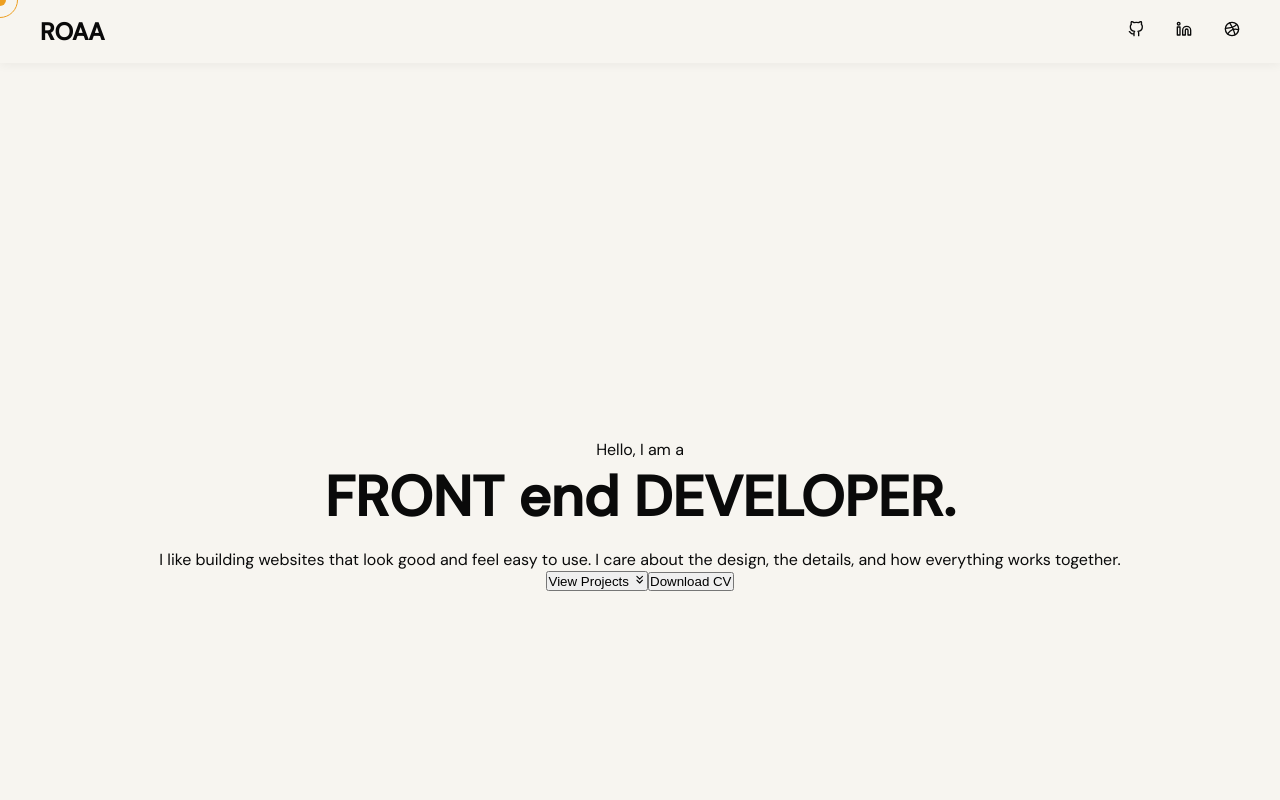
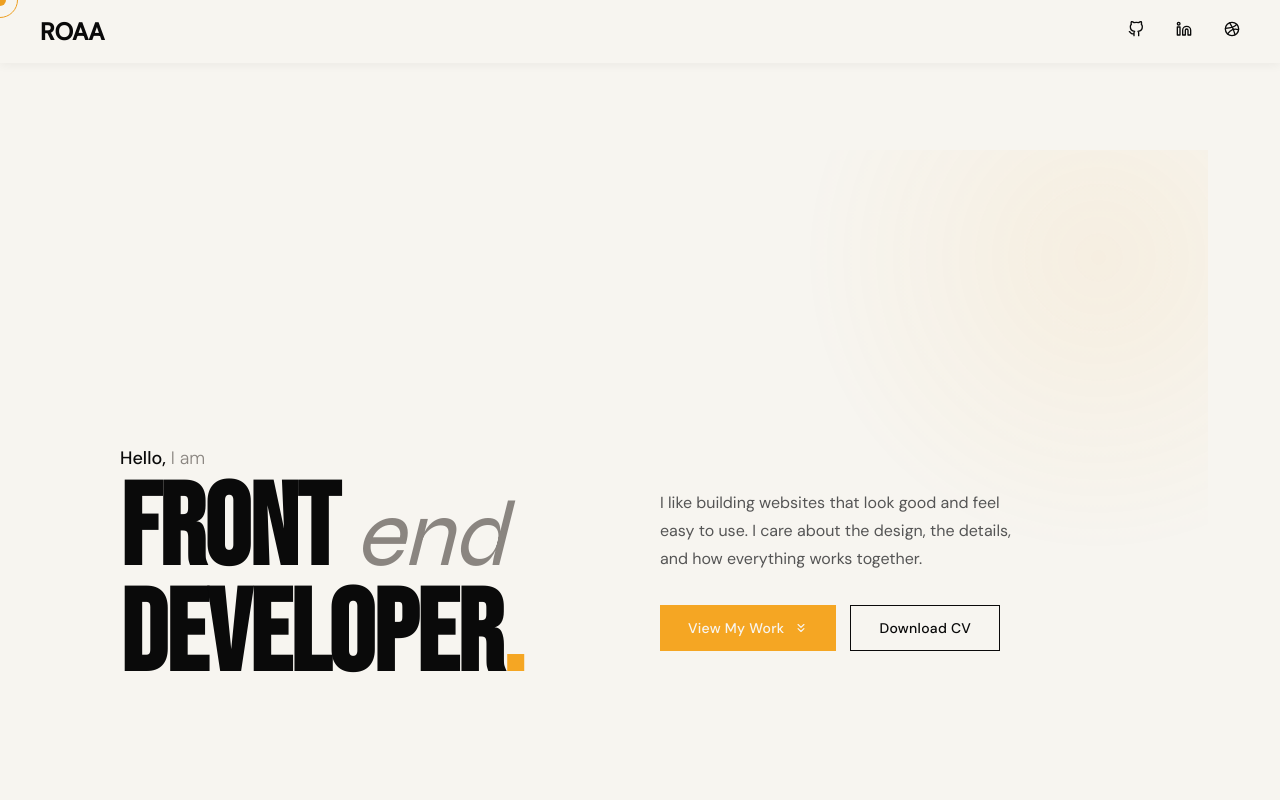
Before and after one commit to RoaaBadr/ro.frontdev, a React (Vite) app: page / in a window 1280 px wide. Shown: the top 800 px of the page. Built offline with nearby package versions, Linux system fonts and the light colour scheme.

Commit message:
add splash screen and introduce reveal animations

```diff
--- a/src/App.css
+++ b/src/App.css
@@ -3,6 +3,8 @@
   display: flex;
   flex-direction: column;
 }
+
+
 
 .header {
   position: fixed;
--- a/src/App.jsx
+++ b/src/App.jsx
@@ -1,9 +1,13 @@
-import './App.css'
+import { useEffect, useRef, useState } from "react";
+import SplashScreen from './components/SplashScreen'
 import Hero from './components/Hero'
 import Nav from './components/Nav'
-import { useEffect, useRef } from "react";
+import './App.css'
 
 function App() {
+  //Splash Screen State
+  const [showSplash, setShowSplash] = useState(true);
+
   // Cursor Effect
   const cursorRef = useRef(null);
   const ringRef = useRef(null);
@@ -67,11 +71,15 @@ function App() {
 
   return (
     <div className="app">
-
       { /* Cursors */}
       <div className="cursor" id="cursor" ref={cursorRef}></div>
       <div className="cursor-ring" id="cursorRing" ref={ringRef}></div>
 
+      { /* Sit */}
+      {showSplash ? (
+        <SplashScreen onFinish={() => setShowSplash(false)} />
+      ) : (
+        <div id="site" className="visible">
           <header className="header">
             <Nav />
           </header>
@@ -115,6 +123,8 @@ function App() {
             <p>&copy; 2026 John Doe. All rights reserved.</p>
           </footer>
         </div>
+      )}
+    </div>
   )
 }
 
--- a/src/components/Hero.jsx
+++ b/src/components/Hero.jsx
@@ -1,23 +1,30 @@
 import '../css/Hero.css';
 import { FiChevronsDown } from "react-icons/fi";
+import { useEffect, useState } from "react";
 
-function Hero () {
-  return (
-    <section className="hero">
-      <div className="container">
-        {/** Right Side */}
-        <p>Hello, I am a</p>
-        <h1>FRONT <span>end</span> DEVELOPER.</h1>
+function Hero() {
+    const [show, setShow] = useState(false);
+    useEffect(() => {
+        setTimeout(() => setShow(true), 100);
+    }, []);
 
-        {/** Left Side */}
-        <p>I like building websites that look good and feel easy to use.
-            I care about the design, the details, and how everything
-            works together.
-        </p>
-        <button><a href="#projects">View Projects</a> <FiChevronsDown /></button>
-        <button><a href="https://example.com/cv.pdf" target="_blank" rel="noopener noreferrer">Download CV</a></button>
-      </div>
-    </section>
-  );
+    return (
+        <section className="hero">
+            <div className="hero-left">
+                <div className={`hero-greeting reveal ${show ? 'visible' : ''}`} id="hg"><b>Hello,</b> I am</div>
+                <h1 className={`hero-title reveal ${show ? 'visible' : ''}`} id="ht">
+                    FRONT <em>end</em><br />
+                    DEVELOPER<span className="hero-dot">.</span>
+                </h1>
+            </div>
+            <div className={`hero-right reveal ${show ? 'visible' : ''}`} id="hr">
+                <p className="hero-desc">I like building websites that look good and feel easy to use. I care about the design, the details, and how everything works together.</p>
+                <div className="hero-btns">
+                    <a href="#works" className="btn-primary">View My Work <FiChevronsDown/></a>
+                    <a href="#" className="btn-outline">Download CV</a>
+                </div>
+            </div>
+        </section>
+    );
 }
 export default Hero
--- /dev/null
+++ b/src/components/SplashScreen.jsx
@@ -0,0 +1,51 @@
+import { useEffect, useState } from "react";
+import '../css/SplashScreen.css';
+
+export default function SplashScreen({ onFinish }) {
+  const [count, setCount] = useState(0);
+  const [hide, setHide] = useState(false);
+
+useEffect(() => {
+    // Counter animation
+    const interval = setInterval(() => {
+      setCount((prev) => {
+        const next = Math.min(prev + 2, 100);
+        if (next === 100) clearInterval(interval);
+        return next;
+      });
+    }, 30);
+
+    // Splash timing
+    const timer = setTimeout(() => {
+      setHide(true);
+
+      setTimeout(() => {
+        onFinish(); // tell App to show main content
+      }, 900);
+    }, 3200);
+
+        return () => {
+      clearInterval(interval);
+      clearTimeout(timer);
+    };
+  }, [onFinish]);
+
+  return (
+    <div className={`splash ${hide ? "hide" : ""}`}>
+
+      <div id="splash">
+        <div className="splash-grid"></div>
+        <div className="splash-text-wrap">
+          <div className="splash-hello">Portfolio — 2025</div>
+          <div className="splash-name">ROA<span>A</span></div>
+          <div className="splash-role">Frontend Developer &amp; UI Designer</div>
+        </div>
+        <div className="splash-progress">
+          <div className="splash-bar-bg"><div className="splash-bar-fill"></div></div>
+          <div className="splash-num" id="splashNum">000</div>
+        </div>
+      </div>
+
+    </div>
+  );
+}
--- a/src/css/Hero.css
+++ b/src/css/Hero.css
@@ -1,46 +1,161 @@
-
+/* ── HERO ── */
 .hero {
-  min-height: calc(100vh - 70px);
-  display: flex;
-  align-items: center;
-  justify-content: center;
-  text-align: center;
-  background-color: var(--light-background);
+    min-height: 100vh;
+    display: grid;
+    grid-template-columns: 1fr 1fr;
+    align-items: center;
+    padding: 120px 48px 80px;
+    gap: 40px;
+    position: relative;
+    overflow: hidden;
 }
 
-.hero-content {
-  max-width: 800px;
+.hero::before {
+    content: '';
+    position: absolute;
+    top: -200px;
+    right: -200px;
+    width: 600px;
+    height: 600px;
+    background: radial-gradient(circle, rgba(245, 166, 35, 0.07) 0%, transparent 70%);
+    pointer-events: none;
+    animation: orbFloat 8s ease-in-out infinite;
 }
 
-.hero h1 {
-  font-size: 3.5rem;
-  margin-bottom: 1rem;
-  color: var(--primary-color);
+@keyframes orbFloat {
+
+    0%,
+    100% {
+        transform: translate(0, 0);
+    }
+
+    50% {
+        transform: translate(-40px, 30px);
+    }
 }
 
-.hero-subtitle {
-  font-size: 1.5rem;
-  color: var(--accent-color);
-  margin-bottom: 1rem;
+.hero-left {
+    position: relative;
 }
 
-.hero-description {
-  font-size: 1.125rem;
-  color: var(--secondary-color);
-  margin-bottom: 2rem;
+.hero-greeting {
+    font-family: 'DM Sans', sans-serif;
+    font-size: 18px;
+    font-weight: 300;
+    color: var(--mid);
+    margin-bottom: 8px;
+    opacity: 0;
+    transform: translateX(-30px);
+    transition: opacity 0.7s ease, transform 0.7s ease;
 }
 
-.cta-button {
-  display: inline-block;
-  padding: 1rem 2rem;
-  background-color: var(--accent-color);
-  color: var(--white);
-  border-radius: 50px;
-  font-weight: 600;
-  transition: transform 0.3s ease, box-shadow 0.3s ease;
+.hero-greeting.visible {
+    opacity: 1;
+    transform: translateX(0);
 }
 
-.cta-button:hover {
-  transform: translateY(-2px);
-  box-shadow: 0 10px 20px rgba(9, 132, 227, 0.3);
+.hero-greeting b {
+    color: var(--black);
+    font-weight: 500;
 }
+
+.hero-title {
+    font-family: 'Bebas Neue', sans-serif;
+    font-size: clamp(72px, 9vw, 120px);
+    line-height: 0.92;
+    letter-spacing: -0.01em;
+    margin-bottom: 4px;
+    opacity: 0;
+    transform: translateX(-40px);
+    transition: opacity 0.8s ease 0.1s, transform 0.8s ease 0.1s;
+}
+
+.hero-title.visible {
+    opacity: 1;
+    transform: translateX(0);
+}
+
+.hero-title em {
+    font-style: italic;
+    font-family: 'Syne', sans-serif;
+    font-weight: 400;
+    font-size: 0.8em;
+    color: var(--mid);
+}
+
+.hero-dot {
+    color: var(--amber);
+}
+
+.hero-right {
+    display: flex;
+    flex-direction: column;
+    gap: 32px;
+    opacity: 0;
+    transform: translateX(30px);
+    transition: opacity 0.8s ease 0.2s, transform 0.8s ease 0.2s;
+}
+
+.hero-right.visible {
+    opacity: 1;
+    transform: translateX(0);
+}
+
+.hero-desc {
+    font-size: 16px;
+    line-height: 1.75;
+    color: #555;
+    max-width: 360px;
+}
+
+.hero-btns {
+    display: flex;
+    gap: 14px;
+    flex-wrap: wrap;
+}
+
+.btn-primary {
+    display: inline-flex;
+    align-items: center;
+    gap: 10px;
+    background: var(--amber);
+    color: var(--white);
+    padding: 14px 28px;
+    font-family: 'DM Sans', sans-serif;
+    font-size: 14px;
+    font-weight: 500;
+    text-decoration: none;
+    border: none;
+    cursor: pointer;
+    transition: background 0.25s ease, transform 0.25s ease, gap 0.25s ease;
+    letter-spacing: 0.02em;
+}
+
+.btn-primary:hover {
+    background: var(--amber-dark);
+    transform: translateY(-2px);
+    gap: 16px;
+}
+
+.btn-outline {
+    display: inline-flex;
+    align-items: center;
+    gap: 10px;
+    background: transparent;
+    color: var(--black);
+    padding: 13px 28px;
+    font-family: 'DM Sans', sans-serif;
+    font-size: 14px;
+    font-weight: 500;
+    text-decoration: none;
+    border: 1.5px solid var(--black);
+    cursor: pointer;
+    transition: background 0.25s ease, color 0.25s ease, transform 0.25s ease;
+    letter-spacing: 0.02em;
+}
+
+.btn-outline:hover {
+    background: var(--black);
+    color: var(--white);
+    transform: translateY(-2px);
+}
--- /dev/null
+++ b/src/css/SplashScreen.css
@@ -0,0 +1,150 @@
+/* ── SPLASH SCREEN ── */
+  #splash {
+    position: fixed;
+    inset: 0;
+    background: var(--black);
+    z-index: 1000;
+    display: flex;
+    align-items: center;
+    justify-content: center;
+    flex-direction: column;
+    overflow: hidden;
+  }
+
+  .splash-grid {
+    position: absolute;
+    inset: 0;
+    background-image:
+      linear-gradient(rgba(245,166,35,0.06) 1px, transparent 1px),
+      linear-gradient(90deg, rgba(245,166,35,0.06) 1px, transparent 1px);
+    background-size: 60px 60px;
+    animation: gridPulse 4s ease-in-out infinite;
+  }
+
+  @keyframes gridPulse {
+    0%, 100% { opacity: 0.4; }
+    50% { opacity: 1; }
+  }
+
+  .splash-text-wrap {
+    text-align: center;
+    position: relative;
+    z-index: 2;
+  }
+
+  .splash-hello {
+    font-family: 'DM Sans', sans-serif;
+    font-weight: 300;
+    font-size: clamp(14px, 2vw, 18px);
+    color: var(--amber);
+    letter-spacing: 0.4em;
+    text-transform: uppercase;
+    opacity: 0;
+    transform: translateY(20px);
+    animation: fadeUp 0.8s ease 0.3s forwards;
+  }
+
+  .splash-name {
+    font-family: 'Bebas Neue', sans-serif;
+    font-size: clamp(80px, 14vw, 180px);
+    color: var(--white);
+    line-height: 0.9;
+    letter-spacing: -0.02em;
+    opacity: 0;
+    transform: translateY(40px);
+    animation: fadeUp 0.8s ease 0.6s forwards;
+  }
+
+  .splash-name span {
+    color: var(--amber);
+    display: inline-block;
+    animation: glitch 6s 2s infinite;
+  }
+
+  @keyframes glitch {
+    0%, 95%, 100% { clip-path: none; transform: none; }
+    96% { clip-path: polygon(0 20%, 100% 20%, 100% 40%, 0 40%); transform: translateX(-4px); }
+    97% { clip-path: polygon(0 60%, 100% 60%, 100% 80%, 0 80%); transform: translateX(4px); }
+    98% { clip-path: polygon(0 40%, 100% 40%, 100% 60%, 0 60%); transform: translateX(-2px); }
+    99% { clip-path: none; transform: translateX(0); }
+  }
+
+  .splash-role {
+    font-family: 'DM Sans', sans-serif;
+    font-weight: 300;
+    font-size: clamp(13px, 1.5vw, 16px);
+    color: var(--mid);
+    letter-spacing: 0.25em;
+    text-transform: uppercase;
+    margin-top: 16px;
+    opacity: 0;
+    animation: fadeUp 0.8s ease 0.9s forwards;
+  }
+
+  .splash-progress {
+    position: absolute;
+    bottom: 48px;
+    left: 50%;
+    transform: translateX(-50%);
+    width: 200px;
+    opacity: 0;
+    animation: fadeIn 0.5s ease 1.2s forwards;
+  }
+
+  .splash-bar-bg {
+    height: 1px;
+    background: rgba(255,255,255,0.1);
+    width: 100%;
+  }
+
+  .splash-bar-fill {
+    height: 1px;
+    background: var(--amber);
+    width: 0%;
+    animation: barFill 1.6s cubic-bezier(0.4,0,0.2,1) 1.4s forwards;
+  }
+
+  @keyframes barFill {
+    to { width: 100%; }
+  }
+
+  .splash-num {
+    font-family: 'Bebas Neue', sans-serif;
+    font-size: 11px;
+    color: var(--mid);
+    letter-spacing: 0.3em;
+    margin-top: 10px;
+    text-align: right;
+    counter-reset: num;
+    animation: countUp 1.6s ease 1.4s forwards;
+  }
+
+  @keyframes countUp {
+    0% { content: '000'; }
+    100% { content: '100'; }
+  }
+
+  #splash.hide {
+    animation: splashExit 0.9s cubic-bezier(0.7,0,0.3,1) forwards;
+  }
+
+  @keyframes splashExit {
+    0% { clip-path: polygon(0 0, 100% 0, 100% 100%, 0 100%); }
+    100% { clip-path: polygon(0 0, 100% 0, 100% 0, 0 0); }
+  }
+
+  @keyframes fadeUp {
+    to { opacity: 1; transform: translateY(0); }
+  }
+
+  @keyframes fadeIn {
+    to { opacity: 1; }
+  }
+
+  /* ── MAIN SITE ── */
+  #site {
+    opacity: 0;
+    transition: opacity 0.5s ease 0.2s;
+  }
+
+  #site.visible { opacity: 1; }
```
Lines whose indentation alone changed are shown as unchanged.
